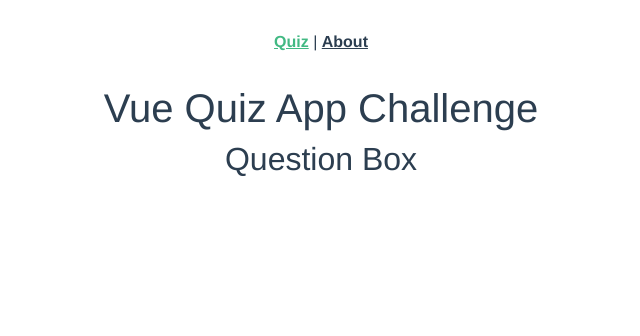
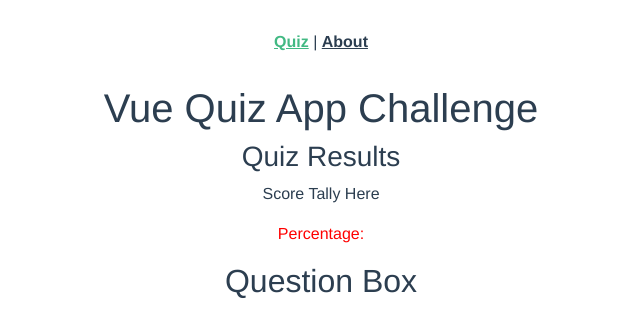
Before and after one commit to Humberto-Zayas/vue-app-challenge, a Vue app: page /#/ in a window 1280 px wide. Shown: the top 336 px of the page, without its empty margins (319-959 px from the left). Built offline with nearby package versions, Linux system fonts and the light colour scheme.

Commit message:
Init Quiz Score Component
Created a placeholder for the quiz scores and imported to quiz view.

```diff
--- /dev/null
+++ b/src/components/QuizScore.vue
@@ -0,0 +1,21 @@
+<template>
+    <div>
+        <h3>Quiz Results</h3>
+        <p>Score Tally Here</p>
+        <p class="score">Percentage: </p>
+    </div>
+</template>
+
+<script>
+
+export default {
+
+}
+
+</script>
+
+<style lang="scss" scoped>
+    .score {
+        color: red;
+    }
+</style>
--- a/src/views/Quiz.vue
+++ b/src/views/Quiz.vue
@@ -2,6 +2,7 @@
   <div class="home">
 
     <HelloWorld msg="Vue Quiz App Challenge"/>
+    <quiz-score/>
     <question-box />
   </div>
 </template>
@@ -11,12 +12,14 @@
 import HelloWorld from '@/components/HelloWorld.vue'
 import dataset from '../assets/questions.json'
 import QuestionBox from '../components/QuestionBox.vue'
+import QuizScore from '../components/QuizScore.vue'
 
 export default {
   name: 'Home',
   components: {
     HelloWorld,
-    QuestionBox
+    QuestionBox,
+    QuizScore
   },
   data(){
     return {
```
